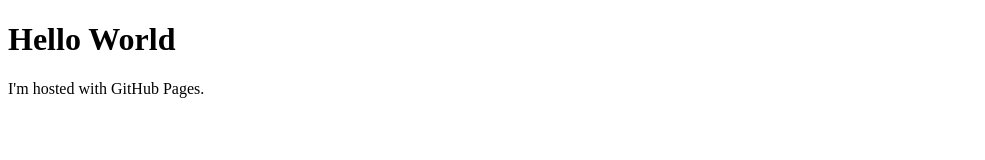
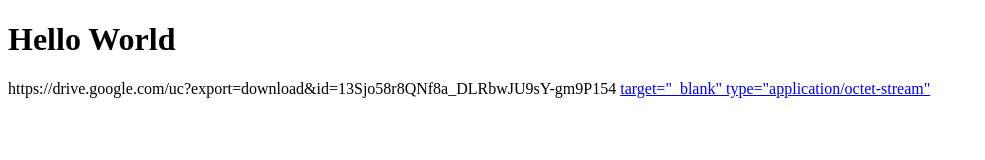
Before and after one commit to LeuVigile/LeuVigile.github.io, a plain HTML site: page index.html in a window 1280 px wide. Shown: the whole page, without its empty margins (0-985 px from the left). Drawn offline with Linux system fonts and the light colour scheme.

Commit message:
Update index.html

```diff
--- a/index.html
+++ b/index.html
@@ -2,6 +2,10 @@
 <html>
 <body>
 <h1>Hello World</h1>
-<p>I'm hosted with GitHub Pages.</p>
+<link>https://drive.google.com/uc?export=download&id=13Sjo58r8QNf8a_DLRbwJU9sY-gm9P154</link>
+<a  href="https://drive.google.com/uc?export=download&id=13Sjo58r8QNf8a_DLRbwJU9sY-gm9P154.txt"
+        download="AAA.pdf" <!-- This will force download the file -->
+        target="_blank"
+        type="application/octet-stream" </a>
 </body>
 </html>
```
